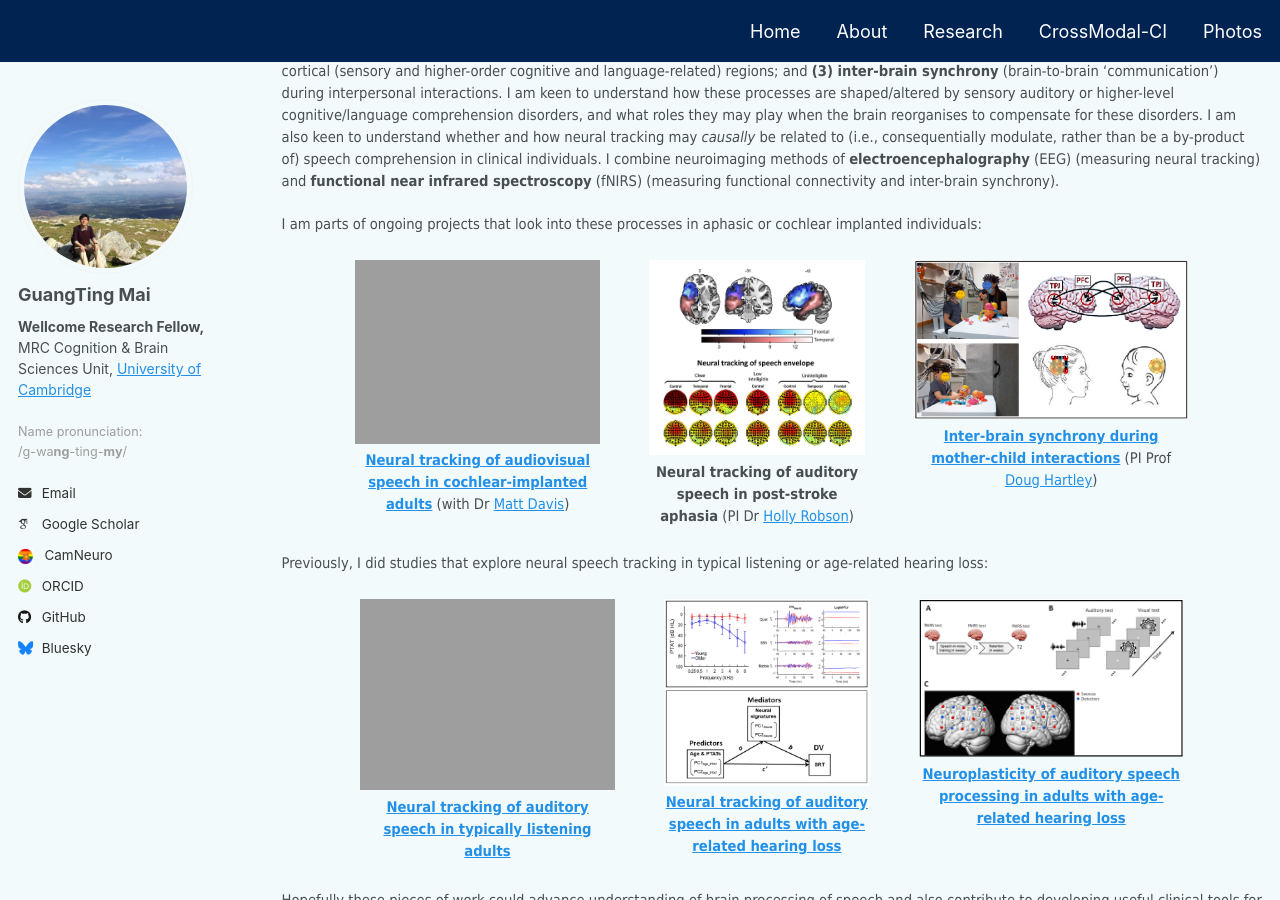
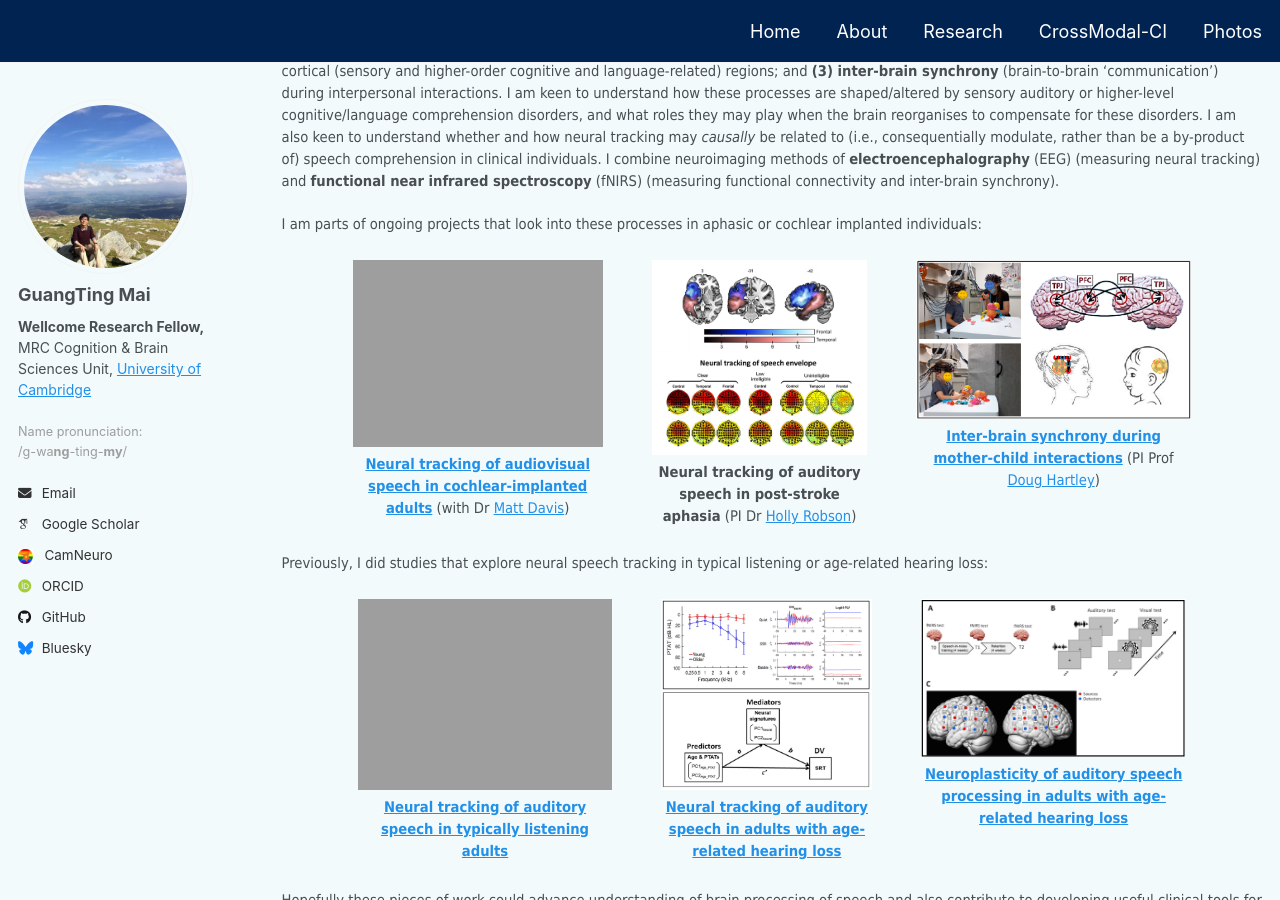
Before and after one commit to guangtingmai/guangtingmai.github.io, a Jekyll site: the page built from _pages/research-content.html, in a window 1280 px wide and 900 px high, scrolled down 353 px. Built offline with Jekyll 4.4.1, drawn with Linux system fonts in a browser that asks for light colours; some web fonts are replaced.

Commit message:
Update research-content.html

```diff
--- a/_pages/research-content.html
+++ b/_pages/research-content.html
@@ -20,7 +20,7 @@
 <p><span style="font-size: 11pt;font-family: Tahoma;line-height: 1.2;display: block">I am parts of ongoing projects that look into these processes in aphasic or cochlear implanted individuals:</span>
 
 <div style="display: flex;justify-content: center;gap: 5%;margin: 1.5em 0;">
-  <div style="width: 25%; text-align: center;"><a href="https://guangtingmai.github.io/crossmodal-ci/">
+  <div style="width: 25.5%; text-align: center;"><a href="https://guangtingmai.github.io/crossmodal-ci/">
     <img src="https://guangtingmai.github.io/images/cross-modal-ci-icons.png" style="width:100%; display:block;">
     <p style="width:100%; margin:0.4em 0 0; font-size:11pt; font-family:Tahoma;text-align:center;">
       <strong>Neural tracking of audiovisual speech in cochlear-implanted adults</strong></a> (with Dr <a href="https://www.mrc-cbu.cam.ac.uk/people/matt.davis/">Matt Davis</a>)
@@ -51,7 +51,7 @@
       <strong>Neural tracking of auditory speech in typically listening adults</strong></a>
     </p>
   </div>
-  <div style="width: 21%; text-align: center;"><a href="https://guangtingmai.github.io/neuraltrack-hearingloss/">
+  <div style="width: 21.5%; text-align: center;"><a href="https://guangtingmai.github.io/neuraltrack-hearingloss/">
     <img src="https://guangtingmai.github.io/images/neural-tracking-hearing-loss-icons.png" style="width:100%; display:block;">
     <p style="width:100%; margin:0.4em 0 0; font-size:11pt; font-family:Tahoma;text-align:center;">
       <strong>Neural tracking of auditory speech in adults with age-related hearing loss</strong></a>
```
